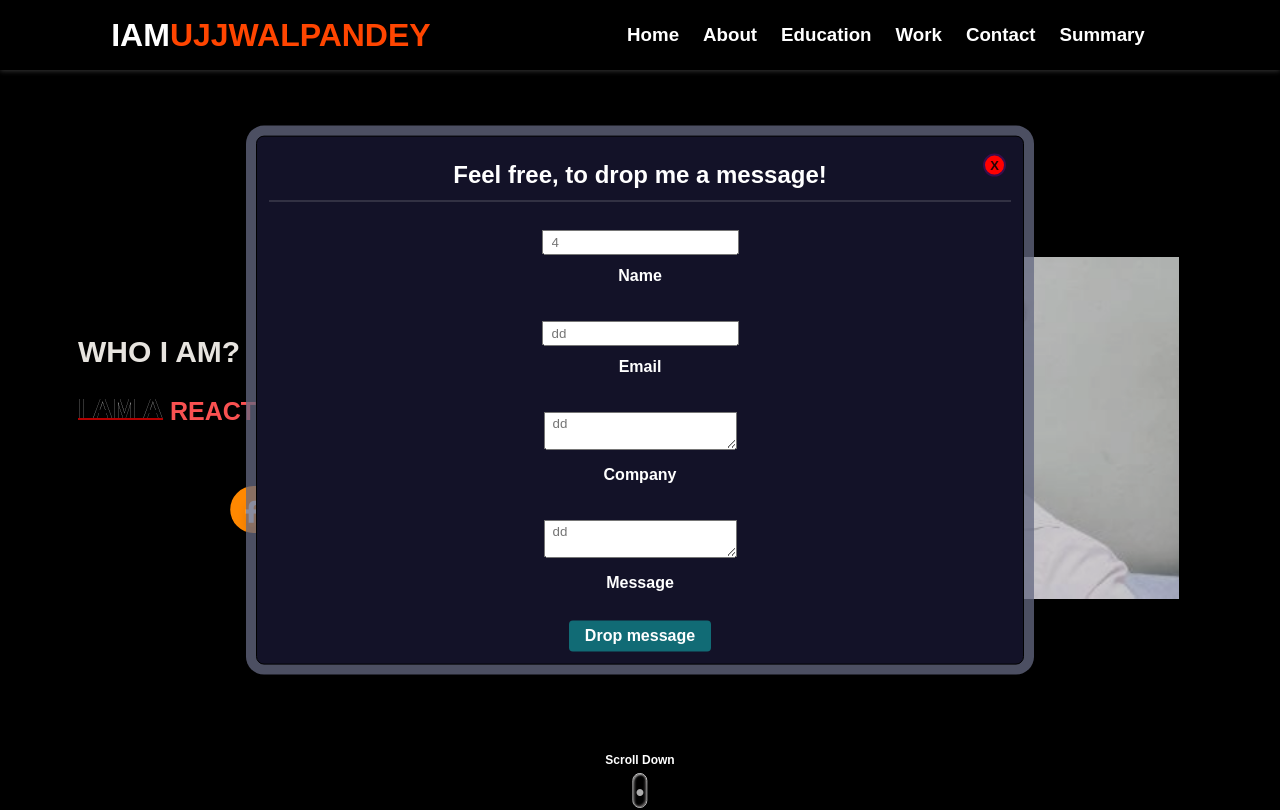
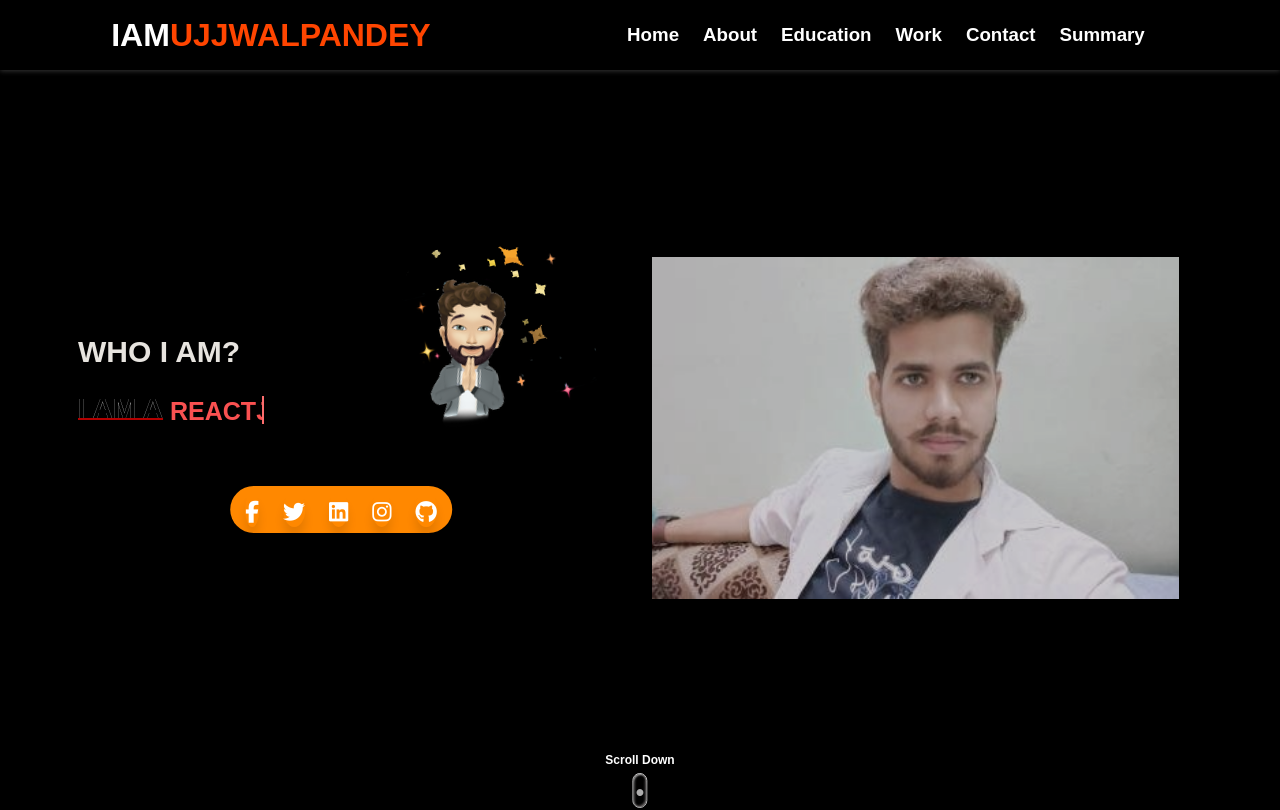
Before and after one commit to ujjwalpandeyjava/Ujjwal-Portfolio, a React (Create React App) app: page / in a window 1280 px wide. Shown: the top 810 px of the page. Built offline with nearby package versions, Linux system fonts and the light colour scheme.

Commit message:
Semi-final Email Good UI/UX, Added some validations Adding toast for validations soon.

```diff
--- /dev/null
+++ b/src/DropNotification/DropNotification.js
@@ -0,0 +1,12 @@
+import React from "react";
+
+export default function DropNotification(properties) {
+	console.log(properties);
+	return (
+		<React.Fragment>
+			<div>
+				;dd
+			</div>
+		</React.Fragment>
+	)
+}
--- a/src/EmailService/EmailService.js
+++ b/src/EmailService/EmailService.js
@@ -1,14 +1,31 @@
 import React, { useRef } from "react";
 import EmailServiceStyle from '../EmailService/EmailService.module.css'
 import emailjs from '@emailjs/browser';
+import DropNotification from "../DropNotification/DropNotification";
 
 export default function EmailService(props) {
-	console.log(props);
-
 	const form = useRef();
-
+	let not_List = []
 	const sendEmail = (e) => {
 		e.preventDefault();
+		//	First try "react-toastify" before making own DropNotification
+
+		//	Find a way to dynamically add the notification component on the DOM
+		let notAcceptedValues = ['', undefined, " "];
+		if (notAcceptedValues.includes(e.target.from_name.value)) {
+			console.log("inside name");
+			alert("Please Add name");
+			// <DropNotification notification_Message={'Add Your name'} />
+		} else if (notAcceptedValues.includes(e.target.user_email.value)) {
+			console.log("inside email");
+			alert("Please add email");
+			// <DropNotification notification_Message="Add email" />
+		} else if (notAcceptedValues.includes(e.target.message.value)) {
+			console.log("Add message");
+			alert("Please add some message");
+			// <DropNotification notification_Message="Add message" />
+		} else {
+			console.log("Sending mail");
 			emailjs.send("service_xgcf3lg", "template_wsittxt", {
 				from_name: e.target.from_name.value,
 				user_email: e.target.user_email.value,
@@ -22,6 +39,7 @@ export default function EmailService(props) {
 				console.log(error.text);
 			});
 			e.target.reset();
+		}
 	};
 	const inputFieldChanged = (event) => {
 		event.target.dataset.valued = (event.target.value) ? true : false;
@@ -31,28 +49,29 @@ export default function EmailService(props) {
 		<React.Fragment>
 			<div className={EmailServiceStyle.headSection}>
 				<div className={EmailServiceStyle.emailService_header}>
-					<h2>Feel free, to drop me a message!</h2>
+					<h2>Feel free, to drop message!</h2>
 					<span className={EmailServiceStyle.closeButton} onClick={props.onClick()}> X </span>
 				</div>
 				<form ref={form} onSubmit={sendEmail}>
 					<div>
-						<input className={EmailServiceStyle.inputField} placeholder="4" type="text" name="from_name" data-valued="false" onChange={inputFieldChanged} />
+						<input className={EmailServiceStyle.inputField} placeholder="Name" type="text" name="from_name" data-valued="false" onChange={inputFieldChanged} />
 						<div className={EmailServiceStyle.inputLabel}>Name</div>
 					</div>
 					<div>
-						<input className={EmailServiceStyle.inputField} placeholder="dd" type="email" name="user_email" data-valued="false" onChange={inputFieldChanged} />
+						<input className={EmailServiceStyle.inputField} placeholder="Pandey Ji will reply here" type="email" name="user_email" data-valued="false" onChange={inputFieldChanged} />
 						<div className={EmailServiceStyle.inputLabel}>Email</div>
 					</div>
 					<div>
-						<textarea className={EmailServiceStyle.inputField} placeholder="dd" name="company_name" data-valued="false" onChange={inputFieldChanged} />
+						<textarea className={EmailServiceStyle.inputField} placeholder="Org name" name="company_name" data-valued="false" onChange={inputFieldChanged} />
 						<div className={EmailServiceStyle.inputLabel}>Company</div>
 					</div>
 					<div>
-						<textarea className={EmailServiceStyle.inputField} placeholder="dd" name="message" data-valued="false" onChange={inputFieldChanged} />
+						<textarea className={EmailServiceStyle.inputField} placeholder="Message for Pandey Ji" name="message" data-valued="false" onChange={inputFieldChanged} />
 						<div className={EmailServiceStyle.inputLabel}>Message</div>
 					</div>
 					<input type="submit" value="Drop message" />
 				</form>
+				{not_List.join("")}
 			</div>
 		</React.Fragment>
 	)
--- a/src/EmailService/EmailService.module.css
+++ b/src/EmailService/EmailService.module.css
@@ -77,8 +77,10 @@
 	all: unset;
 	margin-top: 5px;
 	background: #116b75;
-	padding: 0.4em 1em;
+	padding: 0.5em 1em;
+	font-size: large;
 	border-radius: 4px;
+	width: 65%;
 }
 
 .headSection input[type='submit']:hover {
--- a/src/tiltEffect/summaryTilt.js
+++ b/src/tiltEffect/summaryTilt.js
@@ -175,9 +175,9 @@ export default function SummaryTilt(props) {
 					</div>
 				</div>
 			</div>
-			{(emailModal) ? '' : <EmailService person={{ name: 'Ujjwal Pandey', message: 'Contact me' }}
+			{(emailModal) ? <EmailService person={{ name: 'Ujjwal Pandey', message: 'Contact me' }}
 				emailModal={emailModal}
-				onClick={() => toggleEmailModal} />}
+				onClick={() => toggleEmailModal} /> : ''}
 		</Fragment >
 	)
 }
```
Also changed, not shown: src/DropNotification/DropNotification.module.css (added). Lines whose indentation alone changed are shown as unchanged.
